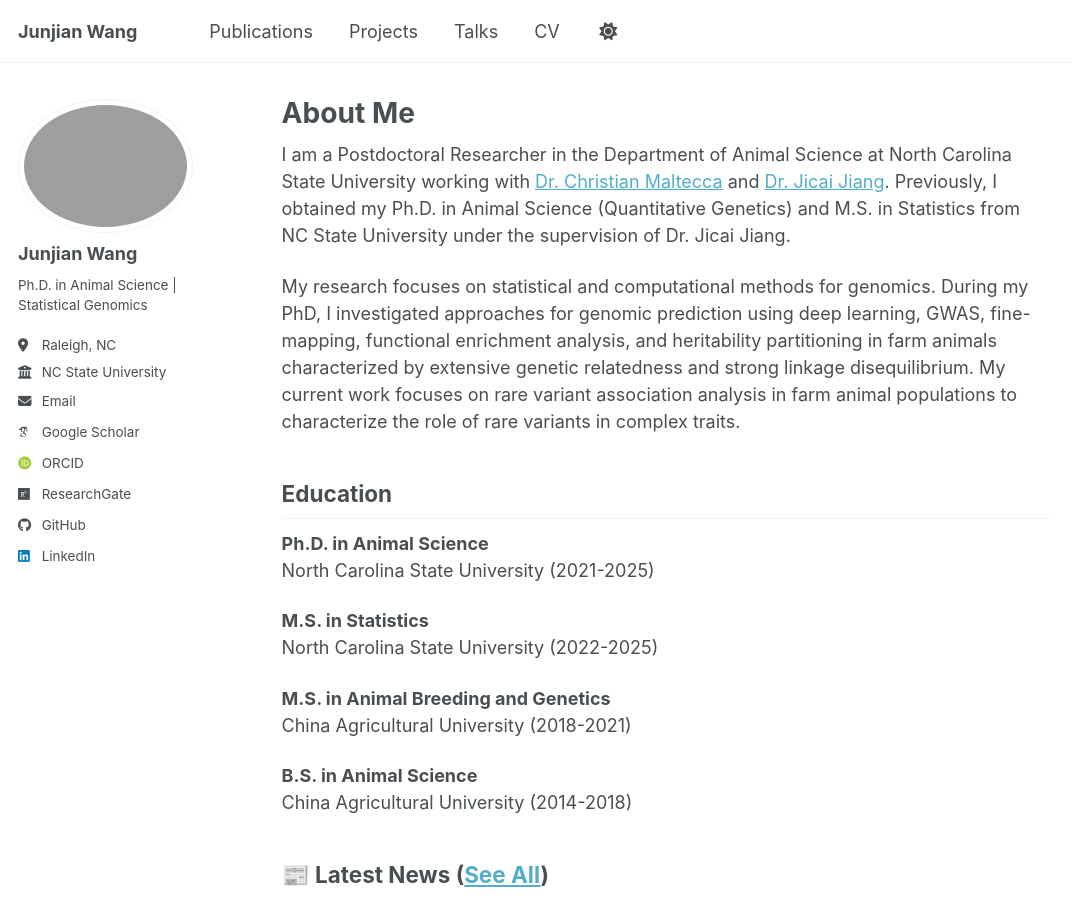
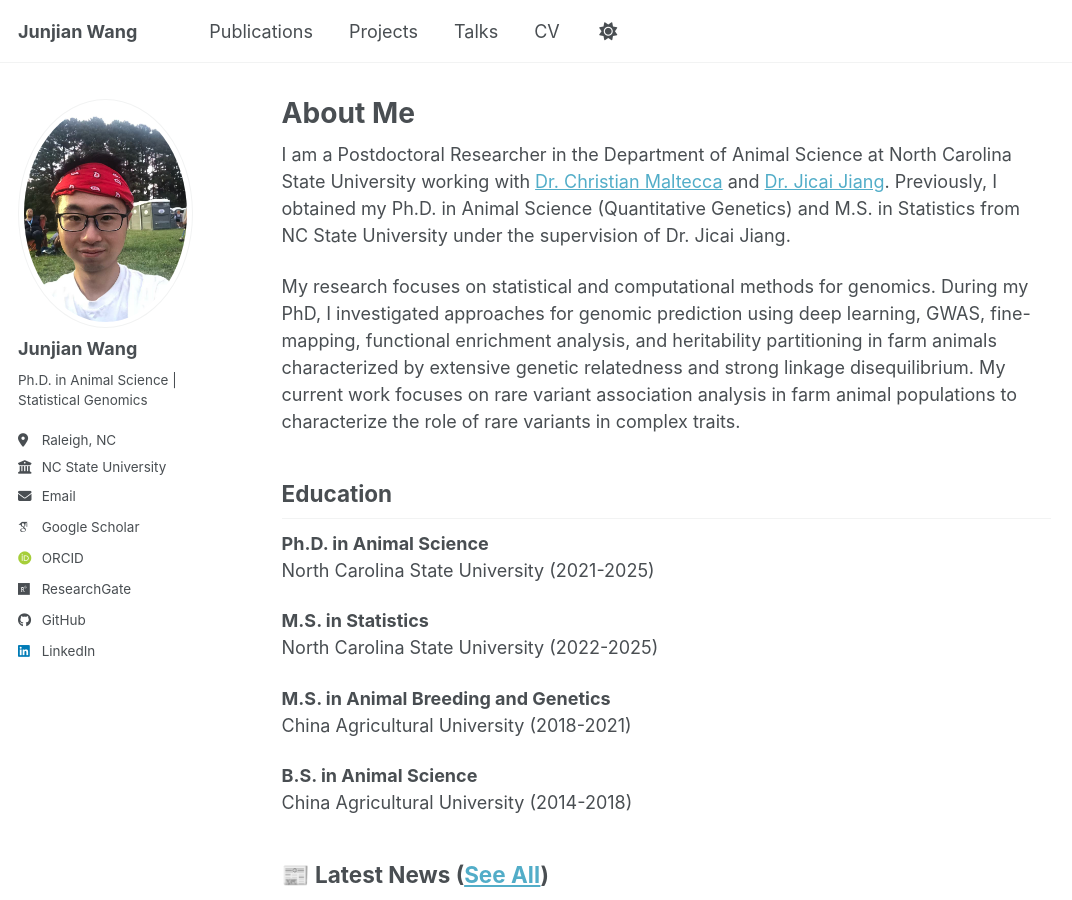
Before and after one commit to JJWang259/JJWang259.github.io, a Jekyll site: the page built from _pages/about.md, in a window 1280 px wide and 900 px high. Shown: the whole window, without its empty margins (0-1072 px from the left). Built offline with Jekyll 4.4.1, drawn with Linux system fonts in a browser that asks for light colours; some web fonts are replaced; a script bundle is joined from its source files by our own code; library files that are not in the unit come from our copies.

Commit message:
Change author avatar file extension from png to jpg

```diff
--- a/_config.yml
+++ b/_config.yml
@@ -23,7 +23,7 @@ repository               : "JJWang259/JJWang259.github.io"
 #               Additional customization can be done by editing /_includes/author-profile.html
 author:
   # Biographic information
-  avatar           : "JJ_test.png"
+  avatar           : "JJ_test.jpg"
   name             : "Junjian Wang"
   pronouns         : # example: "she/her"
   bio              : "Ph.D. in Animal Science | Statistical Genomics"
```
